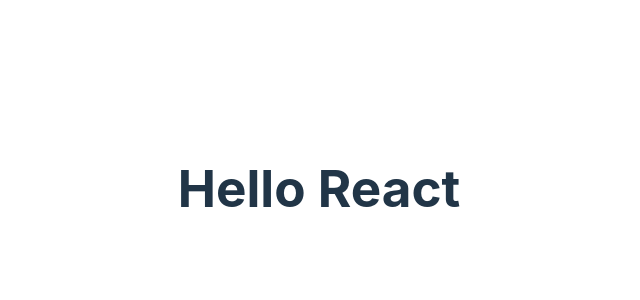
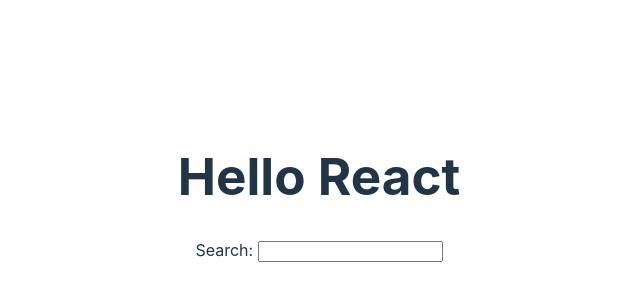
Before and after one commit to MaringantiYashwanth/RoadToReact, a React (Vite) app in the folder Dropbox/hacker-stories/: page / in a window 1280 px wide. Shown: the part 212-512 px from the top of the page, without its empty margins (321-961 px from the left). Built offline with nearby package versions, Linux system fonts and the light colour scheme.

Commit message:
react basics

```diff
--- a/Dropbox/hacker-stories/src/App.jsx
+++ b/Dropbox/hacker-stories/src/App.jsx
@@ -2,12 +2,18 @@
 import reactLogo from './assets/react.svg'
 import './App.css'
 
+function getTitle(title) {
+  return title;
+}
+
 function App() {
-  const [count, setCount] = useState(0)
 
   return (
     <div>
       <h1>Hello React</h1>
+
+      <label htmlFor="search">Search: </label>
+      <input id="search" type="text" />
     </div>
   );
 }
```
